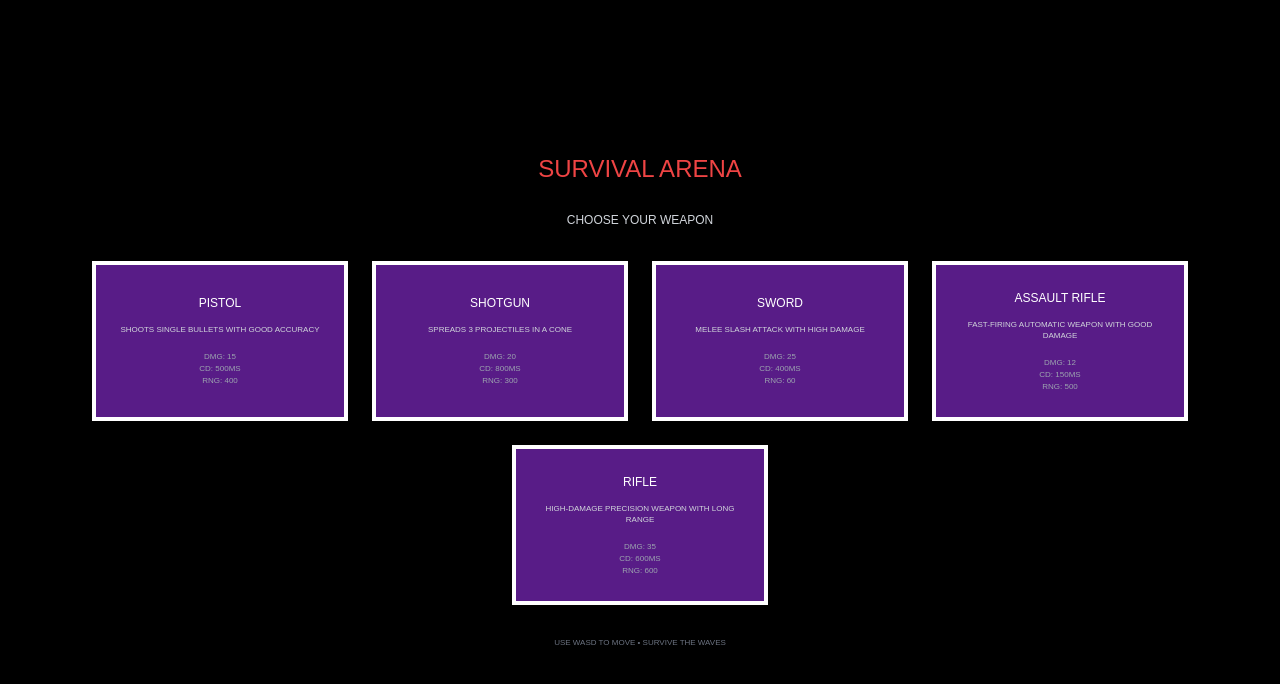
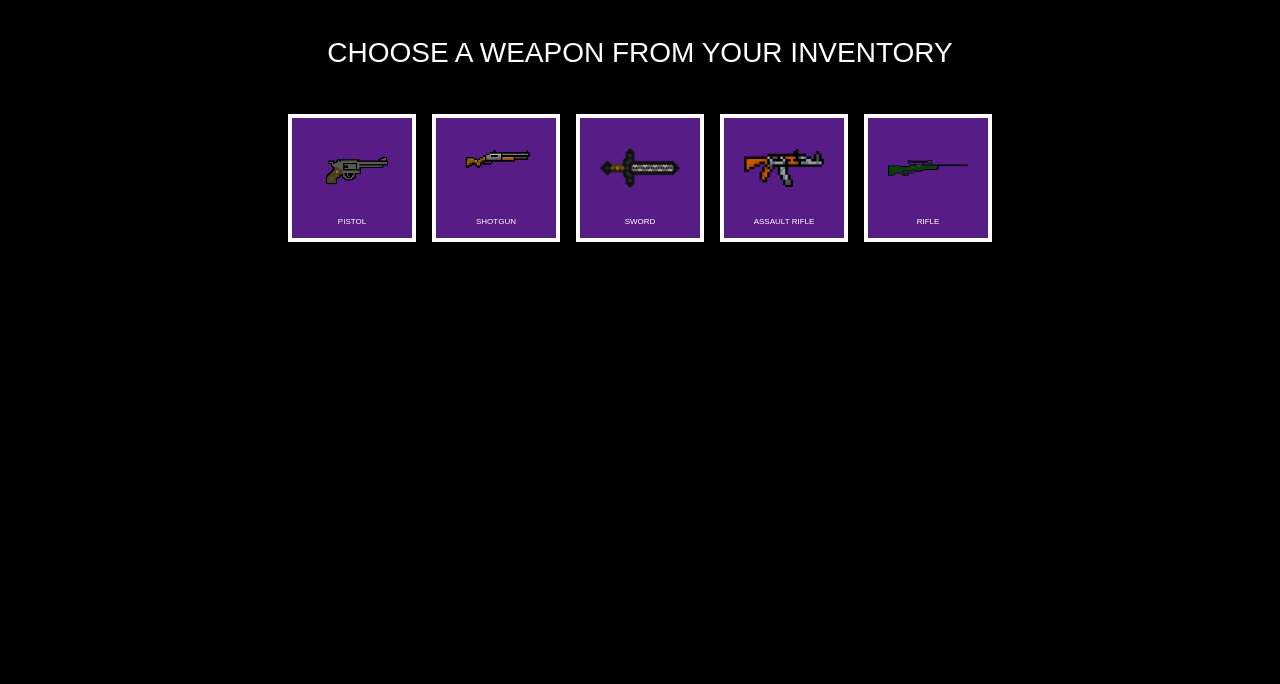
Before and after one commit to preyanshu/survivors_arena, a React (Vite) app: page / in a window 1280 px wide. Both pictures are taken after a click on the button "PLAY". Shown: the top 684 px of the page. Built offline with nearby package versions, Linux system fonts and the light colour scheme.

Commit message:
Redesign weapon selection with sprite cards and modal for weapon details

```diff
--- /dev/null
+++ b/src/components/WeaponModal.tsx
@@ -0,0 +1,112 @@
+import { Weapon } from '../types/game';
+import { spriteManager } from '../utils/spriteManager';
+import { useEffect, useRef } from 'react';
+
+interface WeaponModalProps {
+  weapon: Weapon | null;
+  onConfirm: () => void;
+  onClose: () => void;
+}
+
+const WeaponModal = ({ weapon, onConfirm, onClose }: WeaponModalProps) => {
+  const canvasRef = useRef<HTMLCanvasElement>(null);
+
+  useEffect(() => {
+    if (!weapon || !canvasRef.current) return;
+
+    const canvas = canvasRef.current;
+    const ctx = canvas.getContext('2d');
+    if (!ctx) return;
+
+    // Clear canvas
+    ctx.clearRect(0, 0, canvas.width, canvas.height);
+
+    // Draw weapon sprite
+    const spriteName = `weapon_${weapon.type}`;
+    const sprite = spriteManager.getSprite(spriteName);
+
+    if (sprite) {
+      const size = 120;
+      const x = canvas.width / 2;
+      const y = canvas.height / 2;
+
+      // Calculate aspect ratio
+      const spriteAspect = sprite.width / sprite.height;
+      let drawWidth = size;
+      let drawHeight = size / spriteAspect;
+
+      ctx.drawImage(
+        sprite,
+        x - drawWidth / 2,
+        y - drawHeight / 2,
+        drawWidth,
+        drawHeight
+      );
+    }
+  }, [weapon]);
+
+  if (!weapon) return null;
+
+  return (
+    <div
+      className="fixed inset-0 bg-black bg-opacity-90 flex items-center justify-center z-50"
+      style={{ fontFamily: "'Pixelify Sans', sans-serif" }}
+      onClick={onClose}
+    >
+      <div
+        className="bg-purple-900 border-4 border-white p-8 max-w-md"
+        style={{ imageRendering: 'pixelated' }}
+        onClick={(e) => e.stopPropagation()}
+      >
+        <h2 className="text-white text-center mb-6" style={{ fontSize: '20px' }}>
+          {weapon.name.toUpperCase()}
+        </h2>
+
+        <div className="flex justify-center mb-6">
+          <canvas
+            ref={canvasRef}
+            width={150}
+            height={150}
+            style={{ imageRendering: 'pixelated' }}
+          />
+        </div>
+
+        <div className="text-white mb-6" style={{ fontSize: '10px' }}>
+          <div className="mb-2">
+            <span className="text-gray-300">DAMAGE:</span> <span className="text-yellow-300">{weapon.baseDamage}</span>
+          </div>
+          <div className="mb-2">
+            <span className="text-gray-300">COOLDOWN:</span> <span className="text-yellow-300">{weapon.cooldown}MS</span>
+          </div>
+          {weapon.range && (
+            <div className="mb-2">
+              <span className="text-gray-300">RANGE:</span> <span className="text-yellow-300">{weapon.range}</span>
+            </div>
+          )}
+          <div className="mt-4 text-gray-300" style={{ fontSize: '8px', lineHeight: '1.4' }}>
+            {weapon.description.toUpperCase()}
+          </div>
+        </div>
+
+        <div className="flex gap-4 justify-center">
+          <button
+            onClick={onClose}
+            className="bg-gray-700 hover:bg-gray-600 text-white border-4 border-white py-3 px-6 transition-all"
+            style={{ fontSize: '10px', imageRendering: 'pixelated' }}
+          >
+            CANCEL
+          </button>
+          <button
+            onClick={onConfirm}
+            className="bg-green-700 hover:bg-green-600 text-white border-4 border-white py-3 px-6 transition-all"
+            style={{ fontSize: '10px', imageRendering: 'pixelated' }}
+          >
+            CONFIRM
+          </button>
+        </div>
+      </div>
+    </div>
+  );
+};
+
+export default WeaponModal;
--- a/src/components/WeaponSelection.tsx
+++ b/src/components/WeaponSelection.tsx
@@ -1,41 +1,126 @@
+import { useState, useEffect, useRef } from 'react';
 import { Weapon } from '../types/game';
 import { WEAPONS } from '../data/weapons';
+import { spriteManager } from '../utils/spriteManager';
+import WeaponModal from './WeaponModal';
 
 interface WeaponSelectionProps {
   onSelectWeapon: (weapon: Weapon) => void;
 }
 
 const WeaponSelection = ({ onSelectWeapon }: WeaponSelectionProps) => {
+  const [selectedWeapon, setSelectedWeapon] = useState<Weapon | null>(null);
+  const [spritesLoaded, setSpritesLoaded] = useState(false);
+
+  useEffect(() => {
+    spriteManager.loadSprites().then(() => {
+      setSpritesLoaded(true);
+    });
+  }, []);
+
+  const handleWeaponClick = (weapon: Weapon) => {
+    setSelectedWeapon(weapon);
+  };
+
+  const handleConfirm = () => {
+    if (selectedWeapon) {
+      onSelectWeapon(selectedWeapon);
+    }
+  };
+
+  const handleCloseModal = () => {
+    setSelectedWeapon(null);
+  };
+
   return (
-    <div className="text-white text-center" style={{ fontFamily: "'Pixelify Sans', sans-serif" }}>
-      <h1 className="mb-6 text-red-500" style={{ fontSize: '24px' }}>SURVIVAL ARENA</h1>
-      <p className="mb-8 text-gray-300" style={{ fontSize: '12px' }}>CHOOSE YOUR WEAPON</p>
+    <div className="min-h-screen bg-black text-white" style={{ fontFamily: "'Pixelify Sans', sans-serif" }}>
+      <div className="text-center pt-8 pb-6">
+        <h1 className="mb-4 text-white" style={{ fontSize: '28px' }}>CHOOSE A WEAPON FROM YOUR INVENTORY</h1>
+      </div>
 
-      <div className="flex flex-wrap gap-6 justify-center max-w-7xl mx-auto">
+      <div className="flex flex-wrap gap-4 justify-center max-w-6xl mx-auto px-4">
         {WEAPONS.map((weapon) => (
-          <button
+          <WeaponCard
             key={weapon.type}
-            onClick={() => onSelectWeapon(weapon)}
-            className="bg-purple-900 hover:bg-purple-800 border-4 border-white p-6 w-64 transition-all"
-            style={{
-              imageRendering: 'pixelated',
-              fontSize: '8px'
-            }}
-          >
-            <h3 className="text-white mb-3" style={{ fontSize: '12px' }}>{weapon.name.toUpperCase()}</h3>
-            <p className="text-gray-300 mb-4" style={{ fontSize: '8px', lineHeight: '1.4' }}>{weapon.description.toUpperCase()}</p>
-            <div className="text-gray-400" style={{ fontSize: '8px' }}>
-              <p>DMG: {weapon.baseDamage}</p>
-              <p>CD: {weapon.cooldown}MS</p>
-              {weapon.range && <p>RNG: {weapon.range}</p>}
-            </div>
-          </button>
+            weapon={weapon}
+            onClick={() => handleWeaponClick(weapon)}
+            spritesLoaded={spritesLoaded}
+          />
         ))}
       </div>
 
-      <p className="mt-8 text-gray-500" style={{ fontSize: '8px' }}>USE WASD TO MOVE • SURVIVE THE WAVES</p>
+      <WeaponModal
+        weapon={selectedWeapon}
+        onConfirm={handleConfirm}
+        onClose={handleCloseModal}
+      />
     </div>
   );
 };
 
+interface WeaponCardProps {
+  weapon: Weapon;
+  onClick: () => void;
+  spritesLoaded: boolean;
+}
+
+const WeaponCard = ({ weapon, onClick, spritesLoaded }: WeaponCardProps) => {
+  const canvasRef = useRef<HTMLCanvasElement>(null);
+
+  useEffect(() => {
+    if (!spritesLoaded || !canvasRef.current) return;
+
+    const canvas = canvasRef.current;
+    const ctx = canvas.getContext('2d');
+    if (!ctx) return;
+
+    // Clear canvas
+    ctx.clearRect(0, 0, canvas.width, canvas.height);
+
+    // Draw weapon sprite
+    const spriteName = `weapon_${weapon.type}`;
+    const sprite = spriteManager.getSprite(spriteName);
+
+    if (sprite) {
+      const size = 80;
+      const x = canvas.width / 2;
+      const y = canvas.height / 2;
+
+      // Calculate aspect ratio
+      const spriteAspect = sprite.width / sprite.height;
+      let drawWidth = size;
+      let drawHeight = size / spriteAspect;
+
+      ctx.drawImage(
+        sprite,
+        x - drawWidth / 2,
+        y - drawHeight / 2,
+        drawWidth,
+        drawHeight
+      );
+    }
+  }, [weapon, spritesLoaded]);
+
+  return (
+    <button
+      onClick={onClick}
+      className="bg-purple-900 hover:bg-purple-800 border-4 border-white p-4 w-32 h-32 transition-all flex flex-col items-center justify-center"
+      style={{
+        imageRendering: 'pixelated'
+      }}
+    >
+      <canvas
+        ref={canvasRef}
+        width={80}
+        height={80}
+        style={{ imageRendering: 'pixelated' }}
+        className="mb-2"
+      />
+      <span className="text-white" style={{ fontSize: '8px' }}>
+        {weapon.name.toUpperCase()}
+      </span>
+    </button>
+  );
+};
+
 export default WeaponSelection;
```
